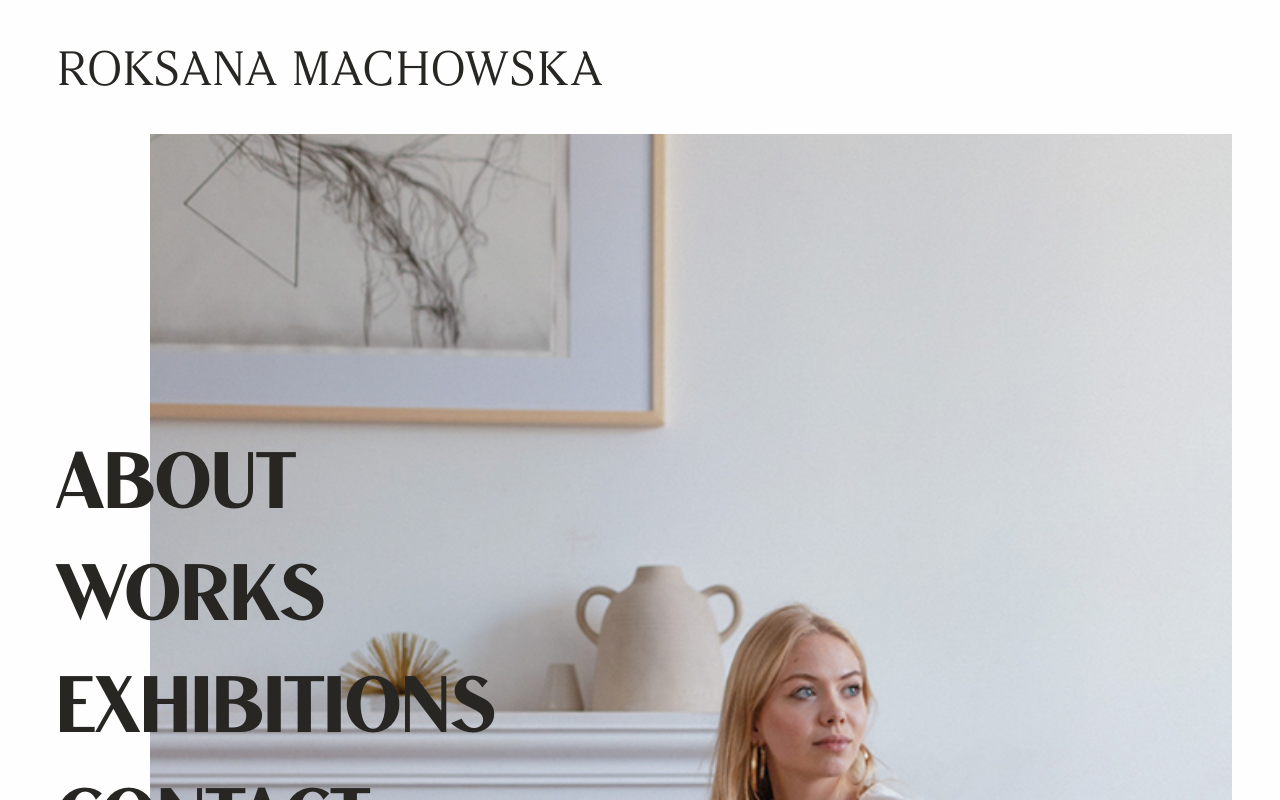
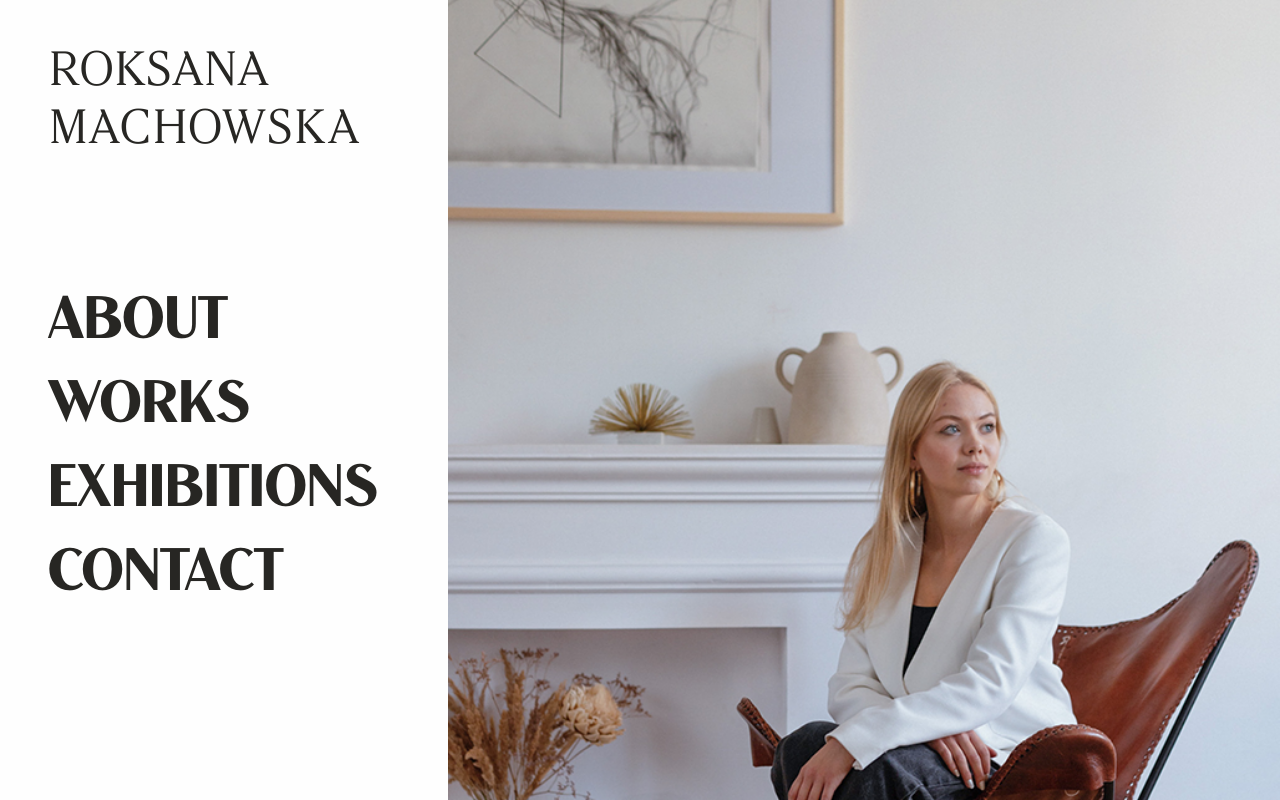
Before and after one commit to jakubziemba/machowska-portfolio, a Next.js app: page / in a window 1280 px wide. Shown: the top 800 px of the page. Built offline with nearby package versions, Linux system fonts and the light colour scheme.

Commit message:
Add media queries to make responsive

```diff
--- a/components/Footer.module.scss
+++ b/components/Footer.module.scss
@@ -1,9 +1,13 @@
 .footer {
   display: flex;
-  flex-direction: column;
-  align-items: center;
+  flex-direction: row;
+  justify-content: center;
+  // position: absolute;
+  // bottom: 0;
+  // left: 50%;
+  // transform: translateX(-50%);
 
-  margin-top: 160px;
+  margin-top: 250px;
 
   .copy {
     font-size: 0.7em;
@@ -14,3 +18,9 @@
     margin-bottom: 8px;
   }
 }
+
+@media screen and (min-width: 1200px) {
+  .footer {
+    display: none;
+  }
+}
--- a/components/Menu.module.scss
+++ b/components/Menu.module.scss
@@ -38,3 +38,10 @@
     }
   }
 }
+
+@media screen and (min-width: 1200px) {
+  .menu {
+    padding-top: 0;
+    margin-top: 0;
+  }
+}
--- a/components/worksHeader.module.scss
+++ b/components/worksHeader.module.scss
@@ -16,3 +16,27 @@
     }
   }
 }
+
+@media only screen and (min-width: 750px) {
+  .header {
+    ul {
+      justify-content: center;
+
+      li {
+        margin-left: 48px;
+        margin-right: 48px;
+      }
+    }
+  }
+}
+
+@media only screen and (min-width: 1024px) {
+  .header {
+    ul {
+      li {
+        margin-left: 80px;
+        margin-right: 80px;
+      }
+    }
+  }
+}
--- a/pages/about.module.scss
+++ b/pages/about.module.scss
@@ -32,6 +32,7 @@
     .menu {
       display: flex;
       position: fixed;
+      padding-top: 60px;
     }
 
     .container {
@@ -67,6 +68,7 @@
     margin-right: 24px;
 
     .menu {
+      margin-top: 8px;
       li {
         font-size: 40px;
       }
@@ -96,3 +98,18 @@
     }
   }
 }
+
+@media only screen and (min-width: 1200px) {
+  .main {
+    .menu {
+      padding-top: 60px;
+      li {
+        font-size: 54px;
+      }
+    }
+
+    .container {
+      margin-left: 400px;
+    }
+  }
+}
--- a/pages/contact.module.scss
+++ b/pages/contact.module.scss
@@ -4,6 +4,11 @@
   }
   .container {
     font-size: 18px;
+
+    p {
+      font-size: 20px;
+      line-height: 1.5;
+    }
 
     h2 {
       font-family: 'BNNord';
@@ -51,6 +56,7 @@
     .menu {
       display: flex;
       position: fixed;
+      padding-top: 60px;
     }
 
     .container {
@@ -89,6 +95,8 @@
     margin-right: 24px;
 
     .menu {
+      margin-top: 8px;
+
       li {
         font-size: 40px;
       }
@@ -107,14 +115,19 @@
   .main {
     margin-left: 32px;
     margin-right: 32px;
+  }
+}
 
+@media only screen and (min-width: 1200px) {
+  .main {
     .menu {
+      padding-top: 60px;
       li {
-        font-size: 48px;
+        font-size: 54px;
       }
     }
     .container {
-      margin-left: 300px;
+      margin-left: 400px;
     }
   }
 }
--- a/pages/exhibitions.module.scss
+++ b/pages/exhibitions.module.scss
@@ -8,7 +8,7 @@
   }
 
   .container {
-    margin-top: 24px;
+    margin-top: 16px;
     margin-bottom: 48px;
     text-align: justify;
 
@@ -65,6 +65,7 @@
     .menu {
       display: flex;
       position: fixed;
+      padding-top: 60px;
     }
 
     .container {
@@ -112,6 +113,7 @@
     margin-right: 24px;
 
     .menu {
+      margin-top: 8px;
       li {
         font-size: 40px;
       }
@@ -141,3 +143,18 @@
     }
   }
 }
+
+@media only screen and (min-width: 1200px) {
+  .main {
+    .menu {
+      padding-top: 60px;
+      li {
+        font-size: 54px;
+      }
+    }
+
+    .container {
+      margin-left: 400px;
+    }
+  }
+}
--- a/pages/home.module.scss
+++ b/pages/home.module.scss
@@ -38,10 +38,6 @@
   .main {
     .menu {
       margin-top: 90px;
-
-      li {
-        font-size: 72px;
-      }
     }
   }
 }
@@ -52,7 +48,7 @@
       margin-top: 120px;
 
       li {
-        font-size: 80px;
+        font-size: 70px;
       }
     }
   }
@@ -67,8 +63,67 @@
       margin-right: 48px;
     }
     .menu {
-      margin-top: 200px;
       margin-left: 40px;
     }
   }
 }
+
+@media screen and (min-width: 1200px) {
+  .siteWrapper {
+    display: flex;
+    flex-direction: column;
+    position: relative;
+    min-height: 100vh;
+
+    .header {
+      width: 30%;
+      position: absolute;
+      margin-left: 32px;
+    }
+
+    .main {
+      display: flex;
+      flex-direction: row;
+      flex-wrap: nowrap;
+      justify-content: space-between;
+      width: 100%;
+      margin-top: 0;
+      min-height: 100vh;
+
+      .menu {
+        display: flex;
+        flex-direction: column;
+        position: static;
+        padding-top: 0;
+        margin-left: 32px;
+        margin-top: 280px;
+        order: -1;
+        max-width: 40%;
+
+        li {
+          font-size: 60px;
+        }
+      }
+
+      .imageContainer {
+        display: flex;
+        flex-direction: column;
+        margin-right: 0;
+        margin-left: 0;
+        margin-bottom: 0;
+        flex-shrink: 2;
+        order: 1;
+        max-width: 65%;
+        width: 65%;
+
+        div {
+          height: 100%;
+
+          img {
+            object-fit: cover;
+          }
+        }
+      }
+    }
+  }
+}
```
Also changed, not shown: components/Header.module.scss (+9 -1 lines).
